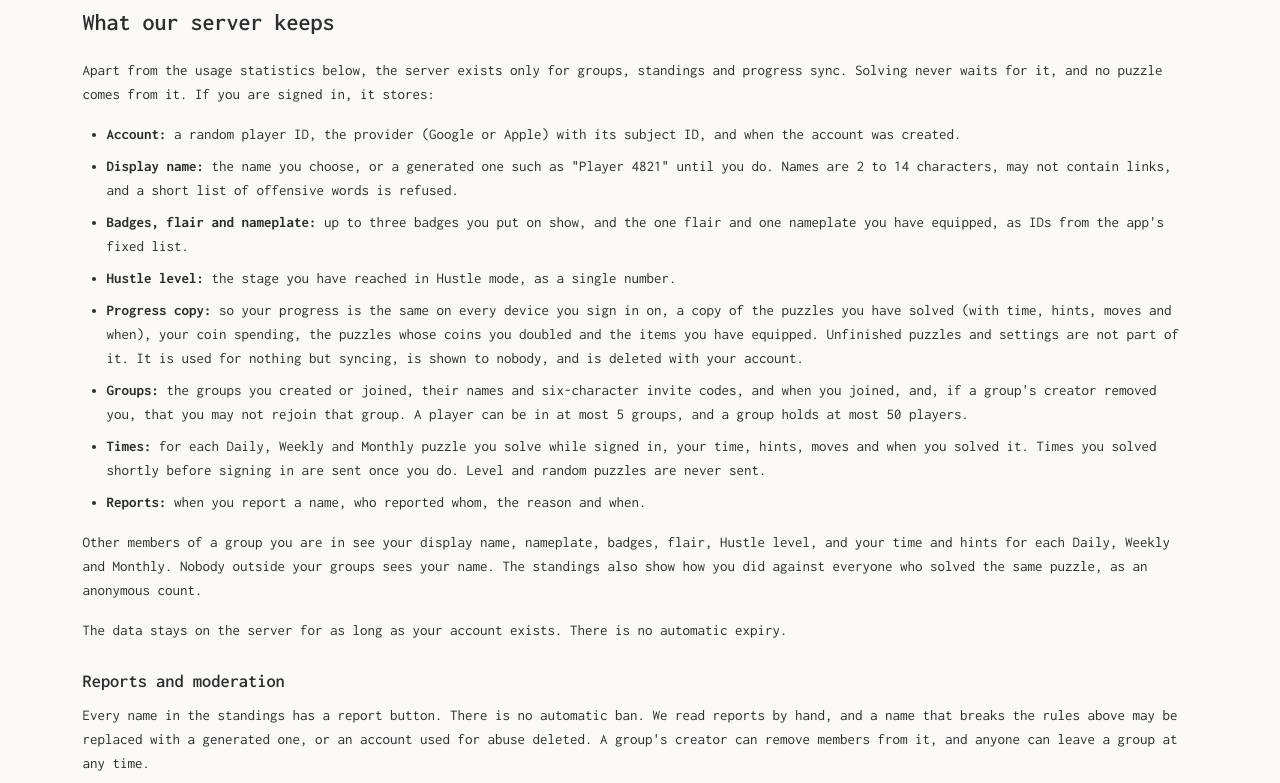
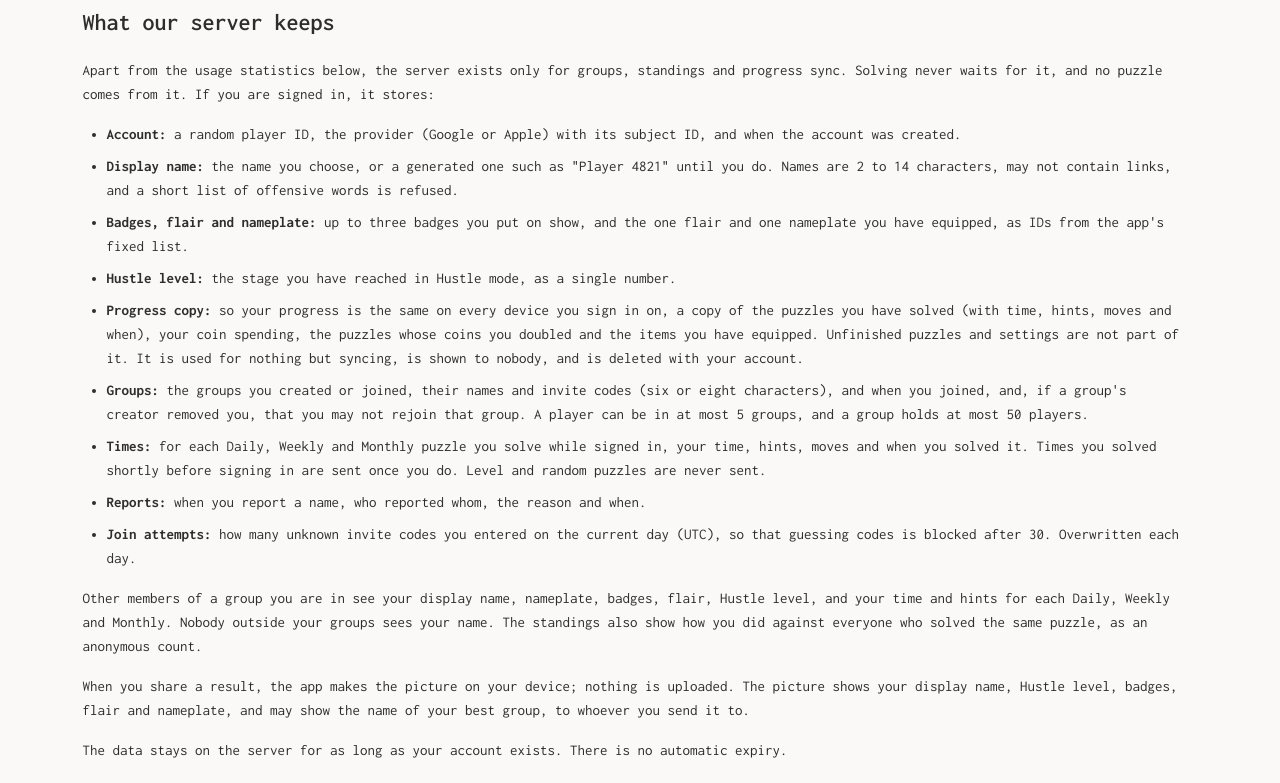
Before and after one commit to Vexury/vexury.github.io, an Eleventy site: page src/puzzle-hustle-privacy.md in a window 1280 px wide. Shown: the part 1760-2543 px from the top of the page. Built offline with nearby package versions, Linux system fonts and the light colour scheme; Eleventy itself is replaced by a stand-in of ours; files that its build step writes are made by us from their sources; what markdown-it-task-lists would draw is missing.

Commit message:
Puzzle Hustle privacy: join attempts, eight-character codes, shared pictures
Implemented with assistance from Claude Opus 5.5.

```diff
--- a/src/puzzle-hustle-privacy.md
+++ b/src/puzzle-hustle-privacy.md
@@ -5,7 +5,7 @@ title: Puzzle Hustle Privacy Policy
 
 # Puzzle Hustle Privacy Policy
 
-<p class="post-date">Last updated: October 3, 2026</p>
+<p class="post-date">Last updated: October 5, 2026</p>
 
 This policy covers the Puzzle Hustle app for Android and iOS, and the web version at
 [puzzles.vexury.dev](https://puzzles.vexury.dev/). For the rest of this website, see the
@@ -92,17 +92,23 @@ stores:
   nameplate you have equipped, as IDs from the app's fixed list.
 - **Hustle level:** the stage you have reached in Hustle mode, as a single number.
 - **Progress copy:** so your progress is the same on every device you sign in on, a copy of the puzzles you have solved (with time, hints, moves and when), your coin spending, the puzzles whose coins you doubled and the items you have equipped. Unfinished puzzles and settings are not part of it. It is used for nothing but syncing, is shown to nobody, and is deleted with your account.
-- **Groups:** the groups you created or joined, their names and six-character invite codes, and
+- **Groups:** the groups you created or joined, their names and invite codes (six or eight characters), and
   when you joined, and, if a group's creator removed you, that you may not rejoin that group. A
   player can be in at most 5 groups, and a group holds at most 50 players.
 - **Times:** for each Daily, Weekly and Monthly puzzle you solve while signed in, your time, hints,
   moves and when you solved it. Times you solved shortly before signing in are sent once you do.
   Level and random puzzles are never sent.
 - **Reports:** when you report a name, who reported whom, the reason and when.
+- **Join attempts:** how many unknown invite codes you entered on the current day (UTC), so that
+  guessing codes is blocked after 30. Overwritten each day.
 
 Other members of a group you are in see your display name, nameplate, badges, flair, Hustle level, and your time and hints
 for each Daily, Weekly and Monthly. Nobody outside your groups sees your name. The standings also
 show how you did against everyone who solved the same puzzle, as an anonymous count.
+
+When you share a result, the app makes the picture on your device; nothing is uploaded. The
+picture shows your display name, Hustle level, badges, flair and nameplate, and may show the name
+of your best group, to whoever you send it to.
 
 The data stays on the server for as long as your account exists. There is no automatic expiry.
 
@@ -132,7 +138,7 @@ sheet, nothing is deleted. Without installing anything, you can delete a Google
 at [puzzles.vexury.dev/delete-account](https://puzzles.vexury.dev/delete-account) after signing in.
 
 Deleting removes your account, display name, badges, flair, nameplate, Hustle level, the progress copy, all your submitted times, every report
-you made or that was made about you, and your group memberships, right away. A group you created
+you made or that was made about you, the count of unknown invite codes, and your group memberships, right away. A group you created
 passes to its longest-standing member, or is deleted if you were the last one in it. Your progress
 on the device is not affected.
 
```
